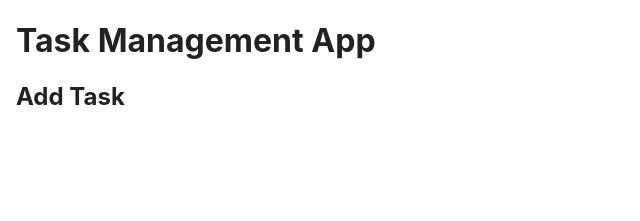
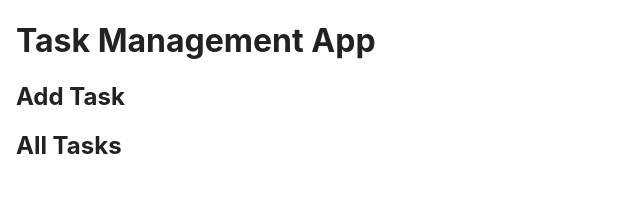
Before and after one commit to alikhan27/task-management-app, a React (Create React App) app in the folder frontend/: page / in a window 1280 px wide. Shown: the top 221 px of the page, without its empty margins (0-640 px from the left). Built offline with nearby package versions, Linux system fonts and the light colour scheme.

Commit message:
Added the component ViewTask

```diff
--- a/frontend/src/App.js
+++ b/frontend/src/App.js
@@ -1,11 +1,13 @@
 import './App.css';
 import AddTask from './components/AddTask/AddTask';
+import ViewTasks from './components/ViewTasks/ViewTasks';
 
 function App() {
   return (
     <div className="App">
       <h1>Task Management App</h1>
       <AddTask />
+      <ViewTasks></ViewTasks>
     </div>
   );
 }
--- /dev/null
+++ b/frontend/src/components/ViewTasks/ViewTasks.js
@@ -0,0 +1,5 @@
+export default function ViewTasks() {
+    return (<div className="view-task-container">
+        <h2>All Tasks</h2>
+    </div>)
+}
```
Also changed, not shown: 1 other file (tests, documents, lock files or other folders).
